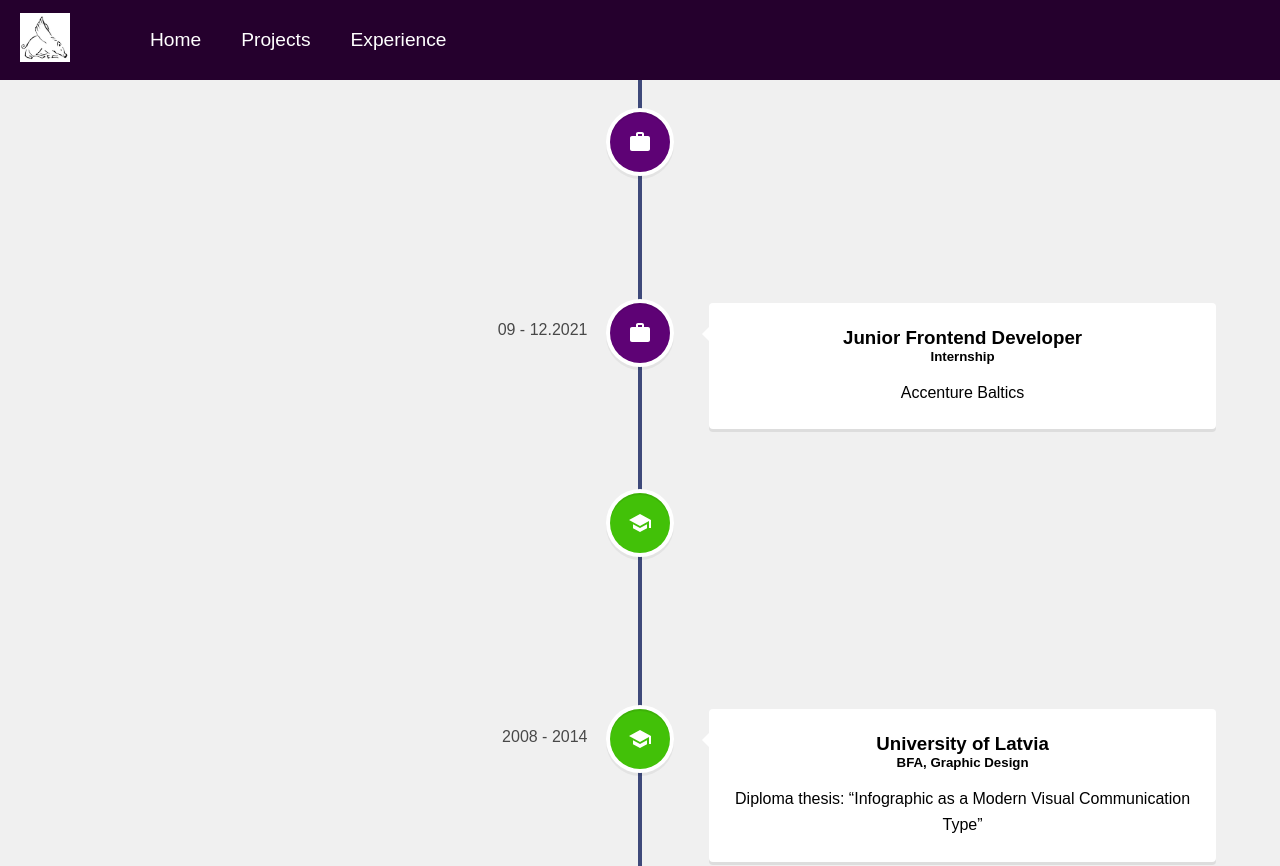
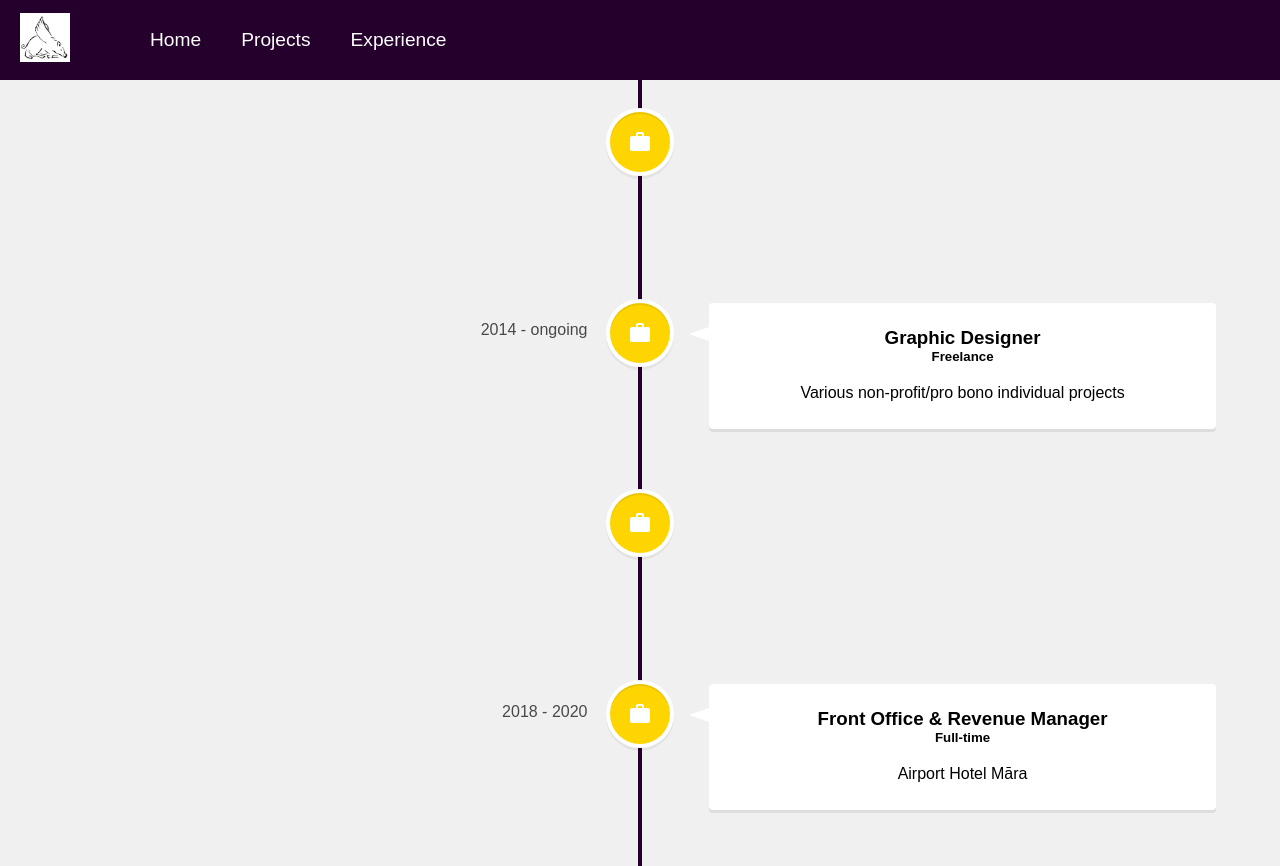
Before and after one commit to SabineZilde/Portfolio-project, a React (Create React App) app: page /experience in a window 1280 px wide. Shown: the top 866 px of the page. Built offline with nearby package versions, Linux system fonts and the light colour scheme.

Commit message:
fix: reusable react-vertical-timeline-component

```diff
--- a/src/pages/Experience.jsx
+++ b/src/pages/Experience.jsx
@@ -7,36 +7,31 @@ import 'react-vertical-timeline-component/style.min.css';
 import SchoolIcon from "@mui/icons-material/School";
 import WorkIcon from "@mui/icons-material/Work";
 import "../styles/Experience.css";
+import { ExperienceList } from '../helpers/ExperienceList';
 
 function Experience() {
   return (
     <div className="experience">
-      <VerticalTimeline lineColor="#3e497a">
+      <VerticalTimeline lineColor="#25002d">
+        {ExperienceList.map((experience, idx) => {
+          return (
             <VerticalTimelineElement
               className="vertical-timeline-element--work"
-          date="2014 - ongoing"
-          iconStyle={{ background: "#5e0275", color: "#fff" }}
+              date={experience.date}
+              iconStyle={{ background: "#ffd500", color: "#fff" }}
               contentArrowStyle={{ borderRight: '20px solid #fff' }}
               icon={<WorkIcon />}
             >
-          <h3 className="vertical-timeline-element-title">Graphic Designer</h3>
-          <h5 className="vertical-timeline-element-subtitle">Freelance</h5>
-          <p>Various non-profit/pro bono individual projects</p>
+              <h3 className="vertical-timeline-element-title">{experience.title}</h3>
+              <h5 className="vertical-timeline-element-subtitle">{experience.type}</h5>
+              <p>{experience.company}</p>
             </VerticalTimelineElement>
+          )
+        })}
+
+
         <VerticalTimelineElement
-          className="vertical-timeline-element--work"
-          date="09 - 12.2021"
-          iconStyle={{ background: "#5e0275", color: "#fff" }}
-          icon={<WorkIcon />}
-        >
-          <h3 className="vertical-timeline-element-title">
-            Junior Frontend Developer
-          </h3>
-          <h5 className="vertical-timeline-element-subtitle">Internship</h5>
-          <p>Accenture Baltics</p>
-        </VerticalTimelineElement>
-        <VerticalTimelineElement
-          className="vertical-timeline-element--work"
+          className="vertical-timeline-element--education"
           date="2018 - 2020"
           iconStyle={{ background: "#42c108", color: "#fff" }}
           icon={<SchoolIcon />}
```
Also changed, not shown: src/components/Footer.jsx (+4 -4 lines). Lines whose indentation alone changed are shown as unchanged.
